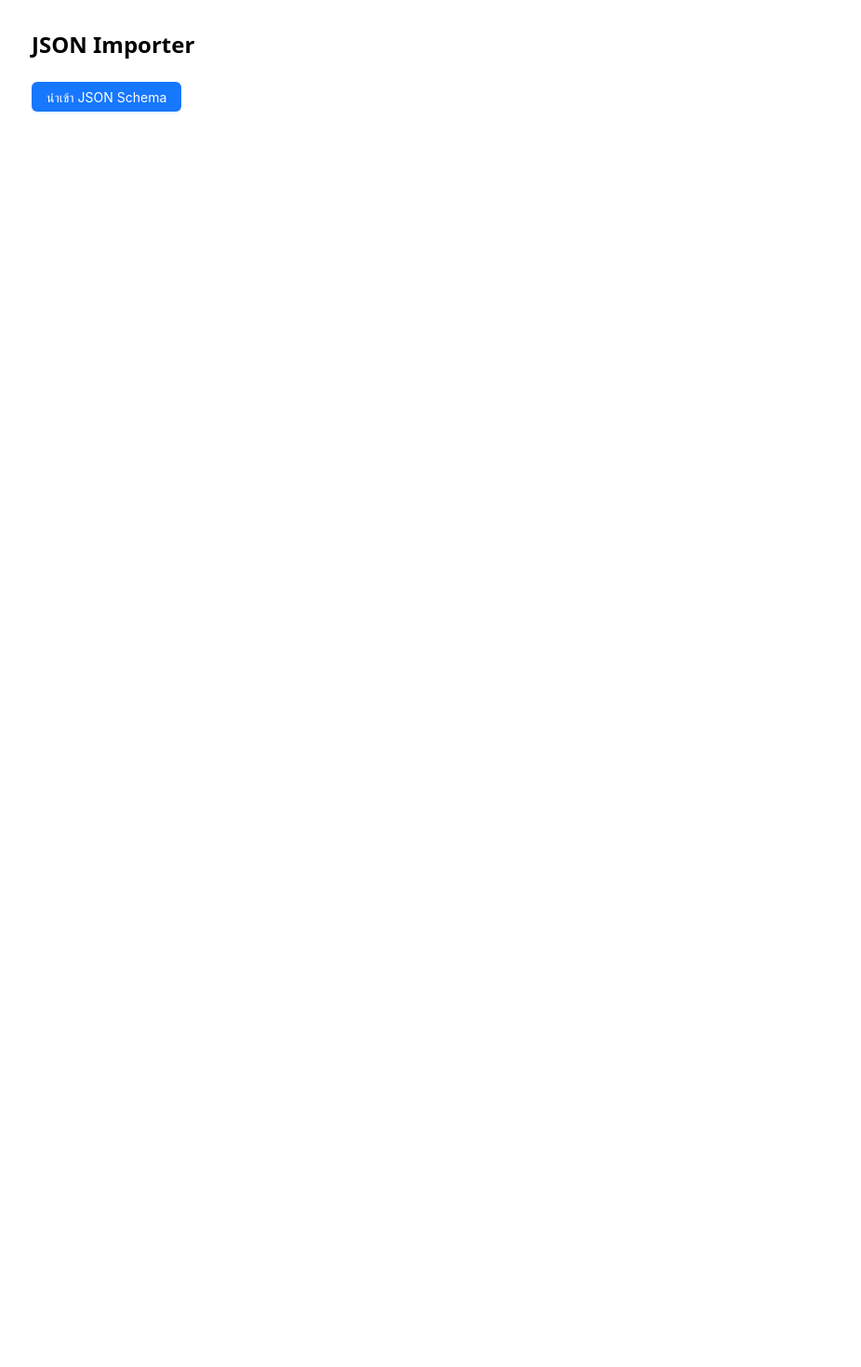
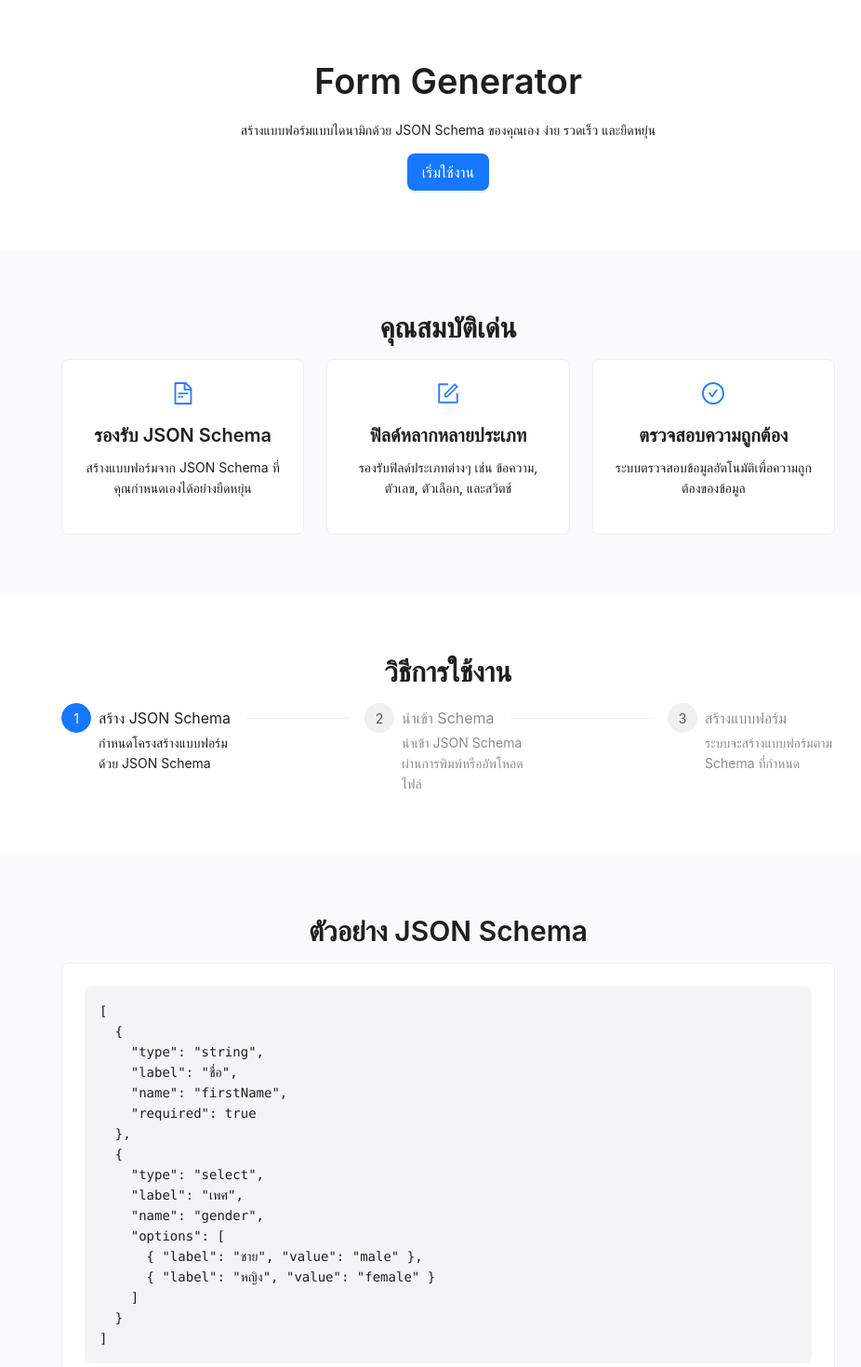
Before and after one commit to NarawithJangtrakulKKU/formgenarater, a Next.js app: page / in a window 1280 px wide. Shown: the top 1470 px of the page at 93% size, without its empty margins (158-1084 px from the left). Before the commit the page ends 800 px from the top, so only its background shows below. Built offline with nearby package versions, Linux system fonts and the light colour scheme.

Commit message:
Featiures: add landingpage and forngenerator page

```diff
--- /dev/null
+++ b/src/app/generator/page.tsx
@@ -0,0 +1,33 @@
+'use client';
+
+import ImportJsonPage from '@/components/ImportJsonPage';
+import { ConfigProvider, Typography, Button } from 'antd';
+import thTH from 'antd/locale/th_TH';
+import { useRouter } from 'next/navigation';
+
+const { Title } = Typography;
+
+export default function GeneratorPage() {
+  const router = useRouter();
+
+  const handleImport = (jsonData: Record<string, unknown>) => {
+    console.log('Imported JSON:', jsonData);
+    // Handle the imported JSON data here
+  };
+
+  return (
+    <ConfigProvider locale={thTH}>
+      <main className="min-h-screen bg-gray-50">
+        <div className="max-w-4xl mx-auto px-8 py-16">
+          <div className="flex justify-between items-center mb-8">
+            <Title level={2}>Form Generator</Title>
+            <Button onClick={() => router.push('/')}>
+              กลับหน้าหลัก
+            </Button>
+          </div>
+          <ImportJsonPage onImport={handleImport} />
+        </div>
+      </main>
+    </ConfigProvider>
+  );
+}
--- a/src/app/page.tsx
+++ b/src/app/page.tsx
@@ -1,21 +1,127 @@
 'use client';
 
-import ImportJsonPage from '@/components/ImportJsonPage';
-import { ConfigProvider } from 'antd';
+import { ConfigProvider, Typography, Card, Row, Col, Steps, Button } from 'antd';
 import thTH from 'antd/locale/th_TH';
+import { FileTextOutlined, FormOutlined, CheckCircleOutlined } from '@ant-design/icons';
+import { useRouter } from 'next/navigation';
+
+const { Title, Paragraph } = Typography;
 
 export default function Home() {
-  const handleImport = (jsonData: Record<string, unknown>) => {
-    console.log('Imported JSON:', jsonData);
-    // Handle the imported JSON data here
-  };
+  const router = useRouter();
+
+  const features = [
+    {
+      icon: <FileTextOutlined style={{ fontSize: '24px' }} />,
+      title: 'รองรับ JSON Schema',
+      description: 'สร้างแบบฟอร์มจาก JSON Schema ที่คุณกำหนดเองได้อย่างยืดหยุ่น'
+    },
+    {
+      icon: <FormOutlined style={{ fontSize: '24px' }} />,
+      title: 'ฟิลด์หลากหลายประเภท',
+      description: 'รองรับฟิลด์ประเภทต่างๆ เช่น ข้อความ, ตัวเลข, ตัวเลือก, และสวิตช์'
+    },
+    {
+      icon: <CheckCircleOutlined style={{ fontSize: '24px' }} />,
+      title: 'ตรวจสอบความถูกต้อง',
+      description: 'ระบบตรวจสอบข้อมูลอัตโนมัติเพื่อความถูกต้องของข้อมูล'
+    }
+  ];
+
+  const steps = [
+    {
+      title: 'สร้าง JSON Schema',
+      description: 'กำหนดโครงสร้างแบบฟอร์มด้วย JSON Schema'
+    },
+    {
+      title: 'นำเข้า Schema',
+      description: 'นำเข้า JSON Schema ผ่านการพิมพ์หรืออัพโหลดไฟล์'
+    },
+    {
+      title: 'สร้างแบบฟอร์ม',
+      description: 'ระบบจะสร้างแบบฟอร์มตาม Schema ที่กำหนด'
+    }
+  ];
 
   return (
     <ConfigProvider locale={thTH}>
-      <main className="min-h-screen p-8">
-        <div className="max-w-4xl mx-auto">
-          <h1 className="text-2xl font-bold mb-6">JSON Importer</h1>
-          <ImportJsonPage onImport={handleImport} />
+      <main className="min-h-screen bg-gray-50">
+        {/* Hero Section */}
+        <div className="bg-white py-16">
+          <div className="max-w-4xl mx-auto px-8 text-center">
+            <Title level={1} className="mb-4">Form Generator</Title>
+            <Paragraph className="text-lg text-gray-600 mb-8">
+              สร้างแบบฟอร์มแบบไดนามิกด้วย JSON Schema ของคุณเอง
+              ง่าย รวดเร็ว และยืดหยุ่น
+            </Paragraph>
+            <Button
+              type="primary"
+              size="large"
+              onClick={() => router.push('/generator')}
+              className="px-8"
+            >
+              เริ่มใช้งาน
+            </Button>
+          </div>
+        </div>
+
+        {/* Features Section */}
+        <div className="py-16">
+          <div className="max-w-4xl mx-auto px-8">
+            <Title level={2} className="text-center mb-12">คุณสมบัติเด่น</Title>
+            <Row gutter={[24, 24]}>
+              {features.map((feature, index) => (
+                <Col xs={24} sm={8} key={index}>
+                  <Card className="h-full text-center">
+                    <div className="mb-4 text-blue-500">{feature.icon}</div>
+                    <Title level={4}>{feature.title}</Title>
+                    <Paragraph className="text-gray-600">{feature.description}</Paragraph>
+                  </Card>
+                </Col>
+              ))}
+            </Row>
+          </div>
+        </div>
+
+        {/* How to Use Section */}
+        <div className="py-16 bg-white">
+          <div className="max-w-4xl mx-auto px-8">
+            <Title level={2} className="text-center mb-12">วิธีการใช้งาน</Title>
+            <Steps
+              items={steps.map(step => ({
+                title: step.title,
+                description: step.description
+              }))}
+            />
+          </div>
+        </div>
+
+        {/* Example Section */}
+        <div className="py-16">
+          <div className="max-w-4xl mx-auto px-8">
+            <Title level={2} className="text-center mb-8">ตัวอย่าง JSON Schema</Title>
+            <Card className="mb-8">
+              <pre className="bg-gray-100 p-4 rounded-lg overflow-x-auto">
+                {`[
+  {
+    "type": "string",
+    "label": "ชื่อ",
+    "name": "firstName",
+    "required": true
+  },
+  {
+    "type": "select",
+    "label": "เพศ",
+    "name": "gender",
+    "options": [
+      { "label": "ชาย", "value": "male" },
+      { "label": "หญิง", "value": "female" }
+    ]
+  }
+]`}
+              </pre>
+            </Card>
+          </div>
         </div>
       </main>
     </ConfigProvider>
--- a/src/components/ImportJsonPage.tsx
+++ b/src/components/ImportJsonPage.tsx
@@ -22,6 +22,8 @@ interface ImportJsonPageProps {
 const ImportJsonPage: React.FC<ImportJsonPageProps> = ({ onImport }) => {
   const [isOpen, setIsOpen] = useState(false);
   const [formSchema, setFormSchema] = useState<FieldSchema[]>([]);
+  const [confirmModalVisible, setConfirmModalVisible] = useState(false);
+  const [pendingSchema, setPendingSchema] = useState<FieldSchema[] | null>(null);
   const { control, handleSubmit, reset } = useForm<{ rawJson: string }>();
 
   const handleOpen = () => setIsOpen(true);
@@ -41,6 +43,26 @@ const ImportJsonPage: React.FC<ImportJsonPageProps> = ({ onImport }) => {
     );
   };
 
+  const showConfirmModal = (schema: FieldSchema[]) => {
+    setPendingSchema(schema);
+    setConfirmModalVisible(true);
+  };
+
+  const handleConfirmOk = () => {
+    if (pendingSchema) {
+      setFormSchema(pendingSchema);
+      handleClose();
+      message.success('นำเข้า JSON Schema สำเร็จ');
+      setConfirmModalVisible(false);
+      setPendingSchema(null);
+    }
+  };
+
+  const handleConfirmCancel = () => {
+    setConfirmModalVisible(false);
+    setPendingSchema(null);
+  };
+
   const processJsonSchema = (jsonData: unknown) => {
     try {
       const schema = typeof jsonData === 'string' ? JSON.parse(jsonData) : jsonData;
@@ -50,9 +72,7 @@ const ImportJsonPage: React.FC<ImportJsonPageProps> = ({ onImport }) => {
         return;
       }
 
-      setFormSchema(schema);
-      handleClose();
-      message.success('นำเข้า JSON Schema สำเร็จ');
+      showConfirmModal(schema);
     } catch {
       message.error('รูปแบบ JSON ไม่ถูกต้อง');
     }
@@ -141,12 +161,32 @@ const ImportJsonPage: React.FC<ImportJsonPageProps> = ({ onImport }) => {
     },
   ];
 
+  // รายละเอียดฟิลด์จาก Schema สำหรับแสดงในหน้าต่างยืนยัน
+  const renderSchemaFields = () => {
+    if (!pendingSchema) return null;
+
+    return (
+      <div style={{ maxHeight: '300px', overflowY: 'auto' }}>
+        <h3>รายละเอียดฟิลด์</h3>
+        <ul style={{ paddingLeft: '20px' }}>
+          {pendingSchema.map((field, index) => (
+            <li key={index}>
+              <strong>{field.label}</strong> ({field.name}): {field.type}
+              {field.required && <span style={{ color: 'red' }}> *</span>}
+            </li>
+          ))}
+        </ul>
+      </div>
+    );
+  };
+
   return (
     <div>
       <Button type="primary" onClick={handleOpen}>
         นำเข้า JSON Schema
       </Button>
 
+      {/* Modal สำหรับนำเข้า JSON Schema */}
       <Modal
         title="นำเข้า JSON Schema"
         open={isOpen}
@@ -155,6 +195,20 @@ const ImportJsonPage: React.FC<ImportJsonPageProps> = ({ onImport }) => {
         width={600}
       >
         <Tabs items={items} />
+      </Modal>
+
+      {/* Modal สำหรับยืนยันการสร้างแบบฟอร์ม */}
+      <Modal
+        title="ยืนยันการสร้างแบบฟอร์ม"
+        open={confirmModalVisible}
+        onOk={handleConfirmOk}
+        onCancel={handleConfirmCancel}
+        okText="ยืนยัน"
+        cancelText="ยกเลิก"
+      >
+        <p>คุณต้องการสร้างแบบฟอร์มจาก JSON Schema นี้ใช่หรือไม่?</p>
+        <p>จำนวนฟิลด์ทั้งหมด: {pendingSchema?.length || 0}</p>
+        {renderSchemaFields()}
       </Modal>
 
       {formSchema.length > 0 && (
```
